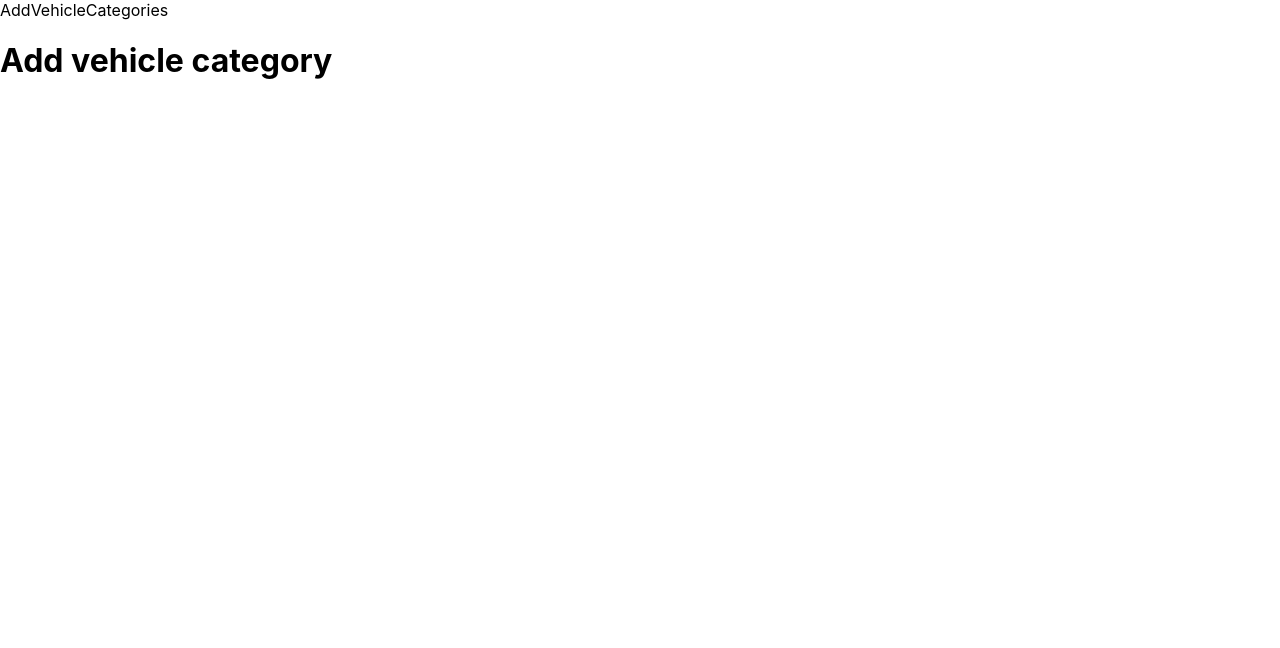
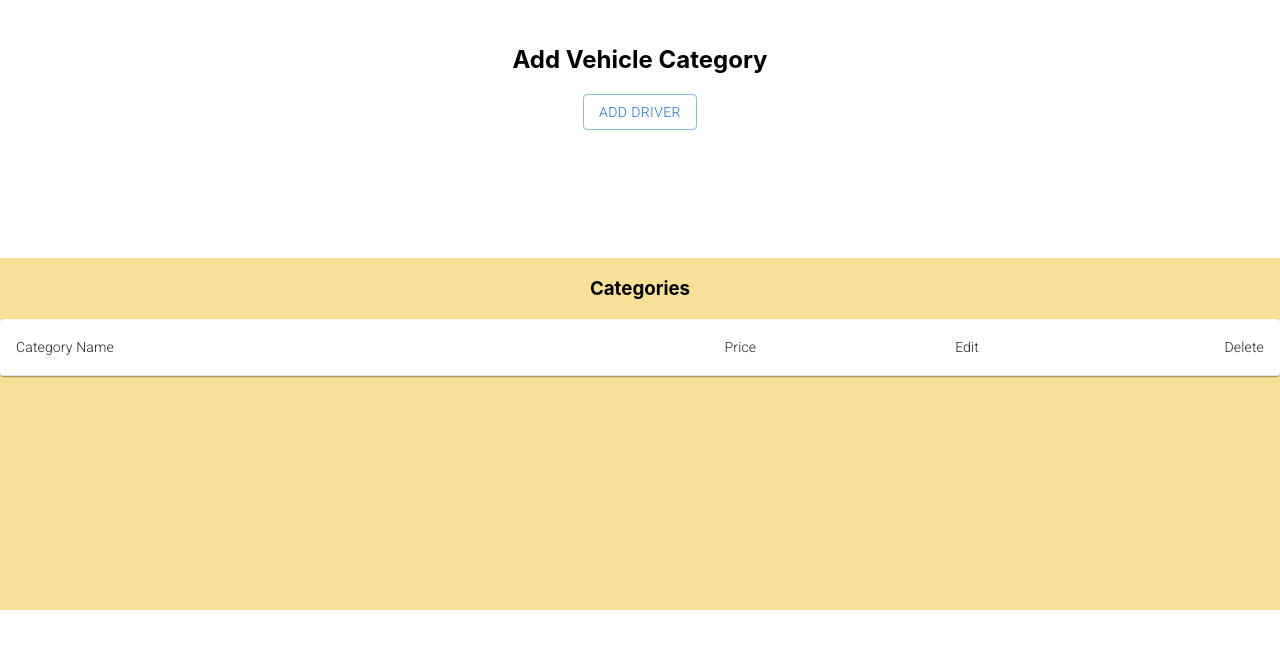
Before and after one commit to dvimukthi/cab-service-system, a React (Create React App) app: page /addvehiclecategories in a window 1280 px wide. Shown: the top 648 px of the page. Built offline with nearby package versions, Linux system fonts and the light colour scheme; a web font is replaced by a local one.

Commit message:
Admin vehicle categories

```diff
--- a/src/Components/Admin/Components/AddVehicleCategories.js
+++ b/src/Components/Admin/Components/AddVehicleCategories.js
@@ -1,10 +1,10 @@
 import React from "react";
+import VehicleCategory from "./VehicleCategory/VehicleCategory";
 
 function AddVehicleCategories() {
   return (
     <div>
-      AddVehicleCategories
-      <h1>Add vehicle category</h1>
+      <VehicleCategory />
     </div>
   );
 }
--- a/src/Components/Admin/Components/AddVehicles/AddVehicle.js
+++ b/src/Components/Admin/Components/AddVehicles/AddVehicle.js
@@ -62,7 +62,7 @@ function AddVehicle() {
                 }}
               />
 
-              <label>Price For 1Km</label>
+              {/* <label>Price For 1Km</label>
               <input
                 type="text"
                 name="VehiclePrice"
@@ -73,7 +73,7 @@ function AddVehicle() {
                   height: "28px",
                   borderRadius: "4px",
                 }}
-              />
+              /> */}
 
               <label>Select Vehicle Branch</label>
               {/* dropdown driver branch dropdown */}
--- a/src/Components/Admin/Components/Branch.js
+++ b/src/Components/Admin/Components/Branch.js
@@ -1,10 +1,10 @@
 import React from "react";
+import Branches from "./Branch/Branches";
 
 function Branch() {
   return (
     <div>
-      Branch
-      <h1>Branches</h1>
+      <Branches />
     </div>
   );
 }
--- /dev/null
+++ b/src/Components/Admin/Components/Branch/Branches.js
@@ -0,0 +1,12 @@
+import React from "react";
+import "./Branches.css";
+
+function Branches() {
+  return (
+    <div>
+      <h1>Branches</h1>
+    </div>
+  );
+}
+
+export default Branches;
--- /dev/null
+++ b/src/Components/Admin/Components/VehicleCategory/AddCetegory.css
@@ -0,0 +1,45 @@
+.CategoryForm__Container {
+    margin-left: 30px;
+}
+
+.Category__Form {
+    width: 500px;
+    height: auto;
+}
+
+.AddVehicleCategory__container {
+    text-align: center;
+    margin-top: 20px;
+}
+
+.AddVehicleCategoryField {
+    display: flex;
+    flex-direction: column;
+    margin-top: 40px;
+    margin-bottom: 10px;
+}
+
+.Category__Form label {
+    font-family: 'Open Sans', sans-serif;
+    font-weight: 600;
+    font-size: 15px;
+    margin-top: 20px;
+}
+
+.VehicleCategoryBtn {
+    margin-top: 20px;
+    height: 20px;
+    width: 100px;
+    color: black;
+    background: orange;
+    padding: 1rem;
+    border-radius: 1rem;
+    cursor: pointer;
+    text-align: center;
+    margin-left: 30%;
+}
+
+.VehicleCategoryBtn:hover {
+    background: rgb(255, 119, 0);
+    color: white;
+}
--- /dev/null
+++ b/src/Components/Admin/Components/VehicleCategory/AddCetegory.js
@@ -0,0 +1,71 @@
+import React, { useState } from "react";
+import "./AddCetegory.css";
+import Button from "@mui/material/Button";
+import Dialog from "@mui/material/Dialog";
+import DialogActions from "@mui/material/DialogActions";
+import DialogTitle from "@mui/material/DialogTitle";
+
+function AddCategory() {
+  const [open, setOpen] = React.useState(false);
+  const [selected, setSelected] = React.useState("");
+
+  const handleClickOpen = () => {
+    setOpen(true);
+  };
+
+  const handleClose = () => {
+    setOpen(false);
+  };
+
+  return (
+    <React.Fragment>
+      <Button variant="outlined" onClick={handleClickOpen}>
+        Add Driver
+      </Button>
+      <Dialog open={open} onClose={handleClose}>
+        <DialogTitle className="AddVehicleCategory__container">
+          Add Vehicle Category
+        </DialogTitle>
+
+        <form className="CategoryForm__Container">
+          <div className="Category__Form">
+            <div className="AddVehicleCategoryField">
+              <label>Category Name</label>
+              <input
+                type="text"
+                name="CategoryName"
+                placeholder="Enter Category Name"
+                style={{
+                  marginTop: "5px",
+                  marginRight: "38%",
+                  height: "28px",
+                  borderRadius: "4px",
+                }}
+              />
+
+              <label>Price For 1km</label>
+              <input
+                type="text"
+                name="VehicleCategoryPrice"
+                placeholder="Enter The Price"
+                style={{
+                  marginTop: "5px",
+                  marginRight: "38%",
+                  height: "28px",
+                  borderRadius: "4px",
+                }}
+              />
+            </div>
+
+            <div className="VehicleCategoryBtn">Add Category</div>
+          </div>
+        </form>
+        <DialogActions>
+          <Button onClick={handleClose}>Close</Button>
+        </DialogActions>
+      </Dialog>
+    </React.Fragment>
+  );
+}
+
+export default AddCategory;
--- /dev/null
+++ b/src/Components/Admin/Components/VehicleCategory/VehicleCategory.css
@@ -0,0 +1,11 @@
+.VehiclesCategoryMain__Container {
+    display: flex;
+    flex-direction: column;
+}
+
+.VehiclesCategory__Container {
+    display: flex;
+    flex-direction: column;
+    align-items: center;
+    margin-top: 25px;
+}
--- /dev/null
+++ b/src/Components/Admin/Components/VehicleCategory/VehicleCategory.js
@@ -0,0 +1,18 @@
+import React from "react";
+import AddCategory from "./AddCetegory";
+import "./VehicleCategory.css";
+import VehicleCategoryTables from "./VehicleCategoryTables";
+
+function VehicleCategory() {
+  return (
+    <div className="VehiclesCategoryMain__Container">
+      <div className="VehiclesCategory__Container">
+        <h2>Add Vehicle Category</h2>
+        <AddCategory />
+      </div>
+      <VehicleCategoryTables />
+    </div>
+  );
+}
+
+export default VehicleCategory;
--- /dev/null
+++ b/src/Components/Admin/Components/VehicleCategory/VehicleCategoryTables.css
@@ -0,0 +1,11 @@
+.VehicleCategoryTables__Container {
+    display: flex;
+    flex-direction: column;
+    background: rgb(248, 225, 150);
+    height: 22rem;
+    margin-top: 10%;
+}
+
+.VehicleCategoryTables__Container h3 {
+    text-align: center;
+}
--- /dev/null
+++ b/src/Components/Admin/Components/VehicleCategory/VehicleCategoryTables.js
@@ -0,0 +1,74 @@
+import React from "react";
+import "./VehicleCategoryTables.css";
+import Table from "@mui/material/Table";
+import TableBody from "@mui/material/TableBody";
+import TableCell from "@mui/material/TableCell";
+import TableContainer from "@mui/material/TableContainer";
+import TableHead from "@mui/material/TableHead";
+import TableRow from "@mui/material/TableRow";
+import Paper from "@mui/material/Paper";
+
+function createData(
+  Name,
+  Email,
+  PhoneNumber,
+  Password,
+  VehicleType,
+  VehicleName,
+  VehicleNumberPlate,
+  Edit,
+  Delete
+) {
+  return {
+    Name,
+    Email,
+    PhoneNumber,
+    Password,
+    VehicleType,
+    VehicleName,
+    VehicleNumberPlate,
+    Edit,
+    Delete,
+  };
+}
+
+const rows = [];
+
+function VehicleCategoryTables() {
+  return (
+    // vehicle category table
+    <div className="VehicleCategoryTables__Container">
+      <h3>Categories</h3>
+      <TableContainer component={Paper}>
+        <Table sx={{ minWidth: 650 }} aria-label="simple table">
+          <TableHead>
+            <TableRow>
+              <TableCell>Category Name</TableCell>
+              <TableCell align="right">Price</TableCell>
+              <TableCell align="right">Edit</TableCell>
+              <TableCell align="right">Delete</TableCell>
+            </TableRow>
+          </TableHead>
+          <TableBody>
+            {rows.map((row) => (
+              <TableRow
+                key={row.name}
+                sx={{ "&:last-child td, &:last-child th": { border: 0 } }}
+              >
+                <TableCell component="th" scope="row">
+                  {row.name}
+                </TableCell>
+                <TableCell align="right">{row.pickupLocation}</TableCell>
+                <TableCell align="right">{row.dropLocation}</TableCell>
+                <TableCell align="right">{row.kilometers}</TableCell>
+                <TableCell align="right">{row.price}</TableCell>
+              </TableRow>
+            ))}
+          </TableBody>
+        </Table>
+      </TableContainer>
+    </div>
+  );
+}
+
+export default VehicleCategoryTables;
```
Also changed, not shown: src/Components/Admin/Components/Branch/Branches.css (added).
